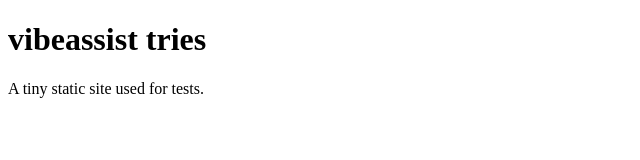
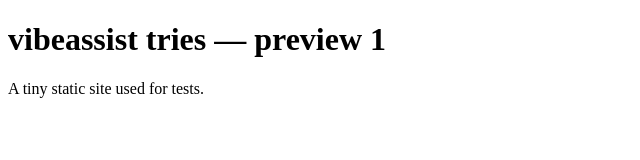
Before and after one commit to k1sr/vibeassist-tries, a website: page index.html in a window 1280 px wide. Shown: the whole page, without its empty margins (0-640 px from the left). Drawn offline with Linux system fonts and the light colour scheme.

Commit message:
Change heading for preview test (batch 2)
Co-Authored-By: Claude Opus 5.5 <noreply@anthropic.com>
Claude-Session: https://claude.ai/code/session_01YRXdXQfwTTUErrZmVRtftY

```diff
--- a/index.html
+++ b/index.html
@@ -2,7 +2,7 @@
 <html lang="en">
 <head><meta charset="utf-8"><title>vibeassist tries</title></head>
 <body>
-<h1>vibeassist tries</h1>
+<h1>vibeassist tries — preview 1</h1>
 <p>A tiny static site used for tests.</p>
 </body>
 </html>
```
